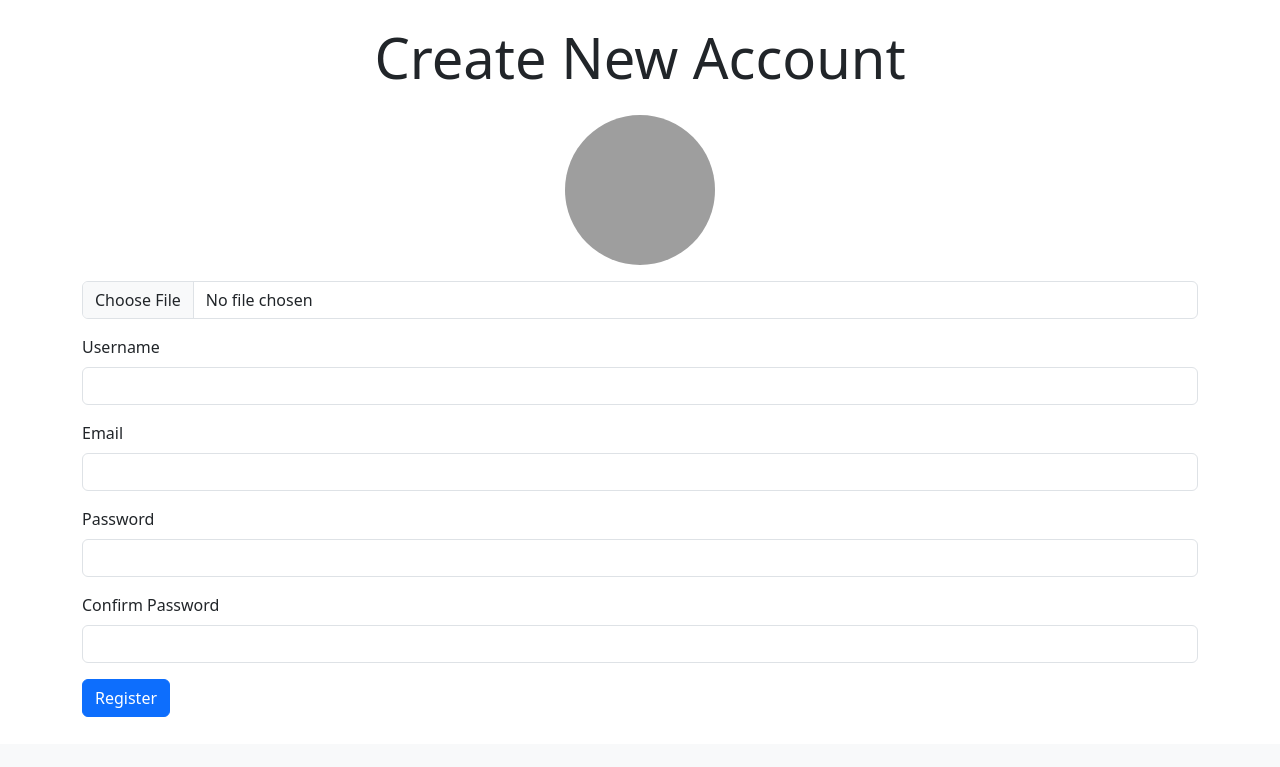
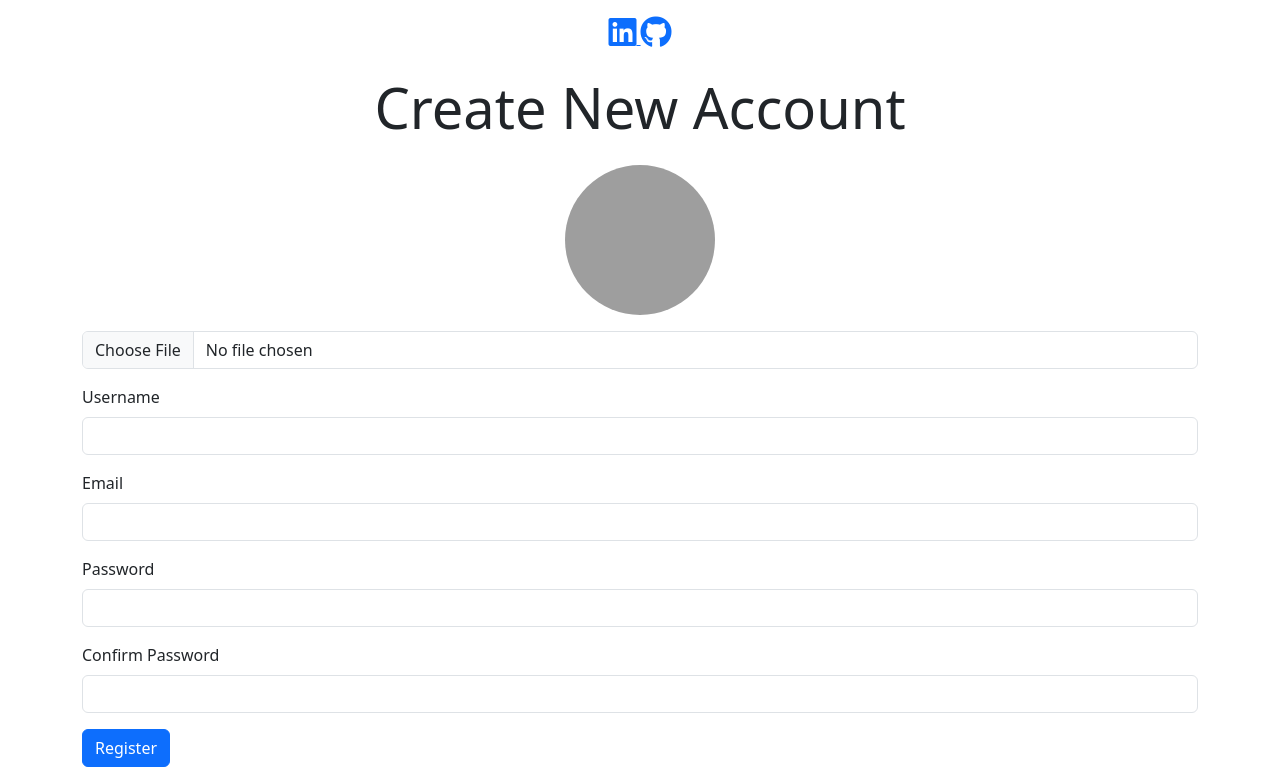
Before and after one commit to soraia653/Learning-Blog, a Django app: page /registration in a window 1280 px wide. Shown: the part 56-823 px from the top of the page. Before the commit the page ends 773 px from the top, so only its background shows below. Run offline with Django 4.2, Linux system fonts and the light colour scheme; some libraries are stand-ins or nearby versions; grey boxes are pictures that could not be loaded.

Commit message:
added social links

```diff
--- a/blog/templates/blog/base.html
+++ b/blog/templates/blog/base.html
@@ -90,6 +90,17 @@
             </div>
         </nav>
 
+        <!-- Social Links -->
+        <div class="social-links text-center mt-3">
+            <a href="https://www.linkedin.com/in/soraiatavares094" target="_blank" class="social-link">
+                <i class="fab fa-linkedin fa-2x"></i>
+            </a>
+            <a href="https://github.com/soraia653" target="_blank" class="social-link">
+                <i class="fab fa-github fa-2x"></i>
+            </a>
+        </div>
+
+        <!-- Main Area -->
         <div class="main-area">
             {% block body %}
             {% endblock %}
--- a/requirements.txt
+++ b/requirements.txt
@@ -15,3 +15,4 @@ python-dotenv==1.0.0
 soupsieve==2.5
 sqlparse==0.4.4
 typing_extensions==4.8.0
+whitenoise==6.6.0
```
Also changed, not shown: learning_blog_app/settings.py (+9 -3 lines).
